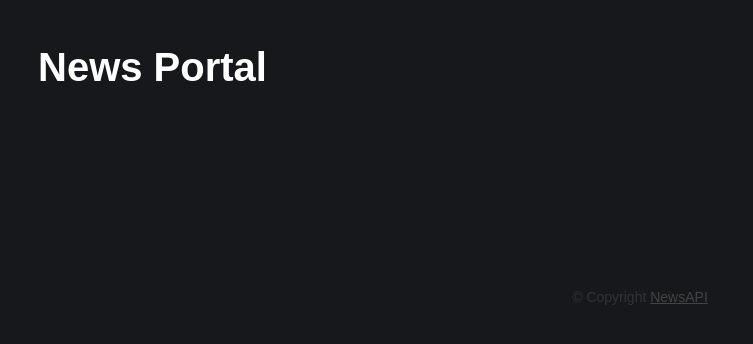
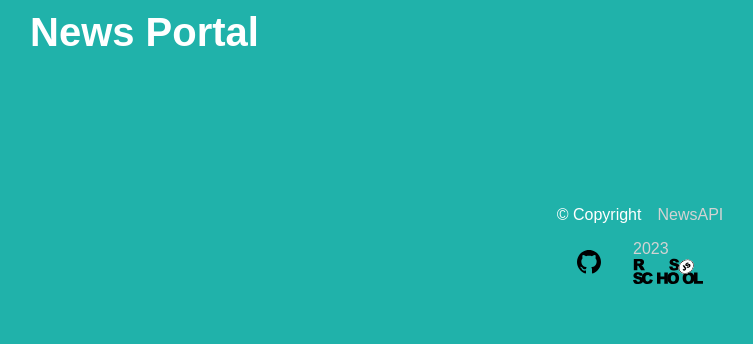
Before and after one commit to alexpashchuk/news-api, a website built with webpack: page src/index.html in a window 1280 px wide. Shown: the whole page, without its empty margins (0-753 px from the left). Built offline with nearby package versions, Linux system fonts and the light colour scheme; no server answers.

Commit message:
feat: add footer links, add css styles for scrollbar

```diff
--- a/src/components/view/sources/sources.css
+++ b/src/components/view/sources/sources.css
@@ -6,6 +6,30 @@
     overflow: auto;
     align-items: center;
     font: 300 1em 'Fira Sans', sans-serif;
+    scrollbar-width: auto;
+    scrollbar-color: #70d6ff coral;
+}
+
+.sources::-webkit-scrollbar {
+    width: 30px;
+    height: 15px;
+}
+
+.sources::-webkit-scrollbar-track {
+    -webkit-box-shadow: inset 0 0 5px grey;
+    border-radius: 10px;
+    width: 60vw;
+}
+
+.sources::-webkit-scrollbar-thumb {
+    background-color: #70d6ff;
+    width: 60px;
+    height: 15px;
+    border-radius: 10px;
+    cursor: pointer;
+}
+.sources::-webkit-scrollbar-thumb:hover {
+    cursor: pointer;
 }
 
 .source__item {
--- a/src/global.css
+++ b/src/global.css
@@ -1,6 +1,60 @@
+html {
+    box-sizing: border-box;
+    -webkit-box-sizing: border-box;
+    scroll-behavior: smooth;
+    min-height: 100%;
+    max-width: 100%;
+    -ms-text-size-adjust: 100%;
+    -moz-text-size-adjust: 100%;
+    -webkit-text-size-adjust: 100%;
+    overflow-x: hidden;
+}
+
+* {
+    padding: 0;
+    margin: 0;
+    border: 0;
+}
+
+*,
+*::before,
+*::after {
+    -moz-box-sizing: border-box;
+    -webkit-box-sizing: border-box;
+    box-sizing: border-box;
+}
+
+:focus,
+:active {
+    outline: none;
+}
+
+a:focus,
+a:active {
+    outline: none;
+}
+
+a,
+a:hover,
+a:visited,
+a:focus {
+    text-decoration: none;
+    color: lightgray;
+}
+
+ul li {
+    list-style: none;
+}
+
+img {
+    vertical-align: top;
+    max-width: 100%;
+    display: block;
+}
+
 body {
     color: #fff;
-    background: #17181c;
+    background: lightseagreen;
     font-family: sans-serif;
 }
 
@@ -13,23 +67,51 @@ header h1 {
     font-weight: 800;
 }
 
-footer {
+.footer__container {
     height: 100px;
+    display: flex;
+    flex-direction: column;
+    align-items: center;
+    justify-content: center;
+    gap: 1rem;
+    margin-top: 10px;
+}
+
+.footer__copyright {
+    display: flex;
+    justify-content: center;
+    align-items: center;
+    gap: 1rem;
+}
+
+.footer__copyright_link {
+    text-decoration: none;
+    transition: color 0.3s ease-in-out;
+}
+
+.footer__copyright_link:hover {
+    color: #69db7e;
+}
+
+.footer__links {
     display: flex;
     align-items: center;
     justify-content: center;
+    gap: 2rem;
 }
-footer .copyright {
-    font-size: 14px;
-    color: #333;
-    text-align: center;
+
+.footer__github {
+    width: 24px;
+    transition: scale 0.3s ease-in-out;
 }
-footer .copyright a {
-    color: #444;
+
+.footer__rs-school {
+    width: 70px;
+    scale: 1;
+    transition: scale 0.3s ease-in-out;
 }
-footer .copyright a:hover {
-    color: #555;
+
+.footer__github:hover,
+.footer__rs-school:hover {
+    transform: scale(1.05);
 }
-footer .copyright:before {
-    content: '©';
-}
--- a/src/index.html
+++ b/src/index.html
@@ -14,10 +14,18 @@
             <div class="sources buttons"></div>
             <div class="news"></div>
         </main>
-        <footer>
-            <p class="copyright">
-                Copyright <a href="https://newsapi.org">NewsAPI</a>
-            </p>
+        <footer class="footer">
+            <div class="footer__container">
+                <div class="footer__copyright"><p>© Copyright</p><a href="https://newsapi.org" class="footer__copyright_link">NewsAPI</a></div>
+                <div class="footer__links">
+                    <a href="https://github.com/alexpashchuk" target="_blank" class="footer__github">
+                        <img src="./assets/github.svg" alt="github">
+                    </a>
+                    <a href="https://rs.school/js/" target="_blank" class="footer__rs-school">
+                       2023 <img src="./assets/rs-school.svg" alt="rs-school">
+                    </a>
+                </div>
+            </div>
         </footer>
 
         <template id="sourceItemTemp">
--- a/webpack.config.js
+++ b/webpack.config.js
@@ -36,8 +36,8 @@ const baseConfig = {
         new CopyWebpackPlugin({
             patterns: [
                 {
-                    from: `./src/img`,
-                    to: `img`,
+                    from: `./src/assets`,
+                    to: `assets`,
                     noErrorOnMissing: true,
                     force: true,
                 },
```
Also changed, not shown: src/assets/github.svg (added), src/assets/rs-school.svg (added).
